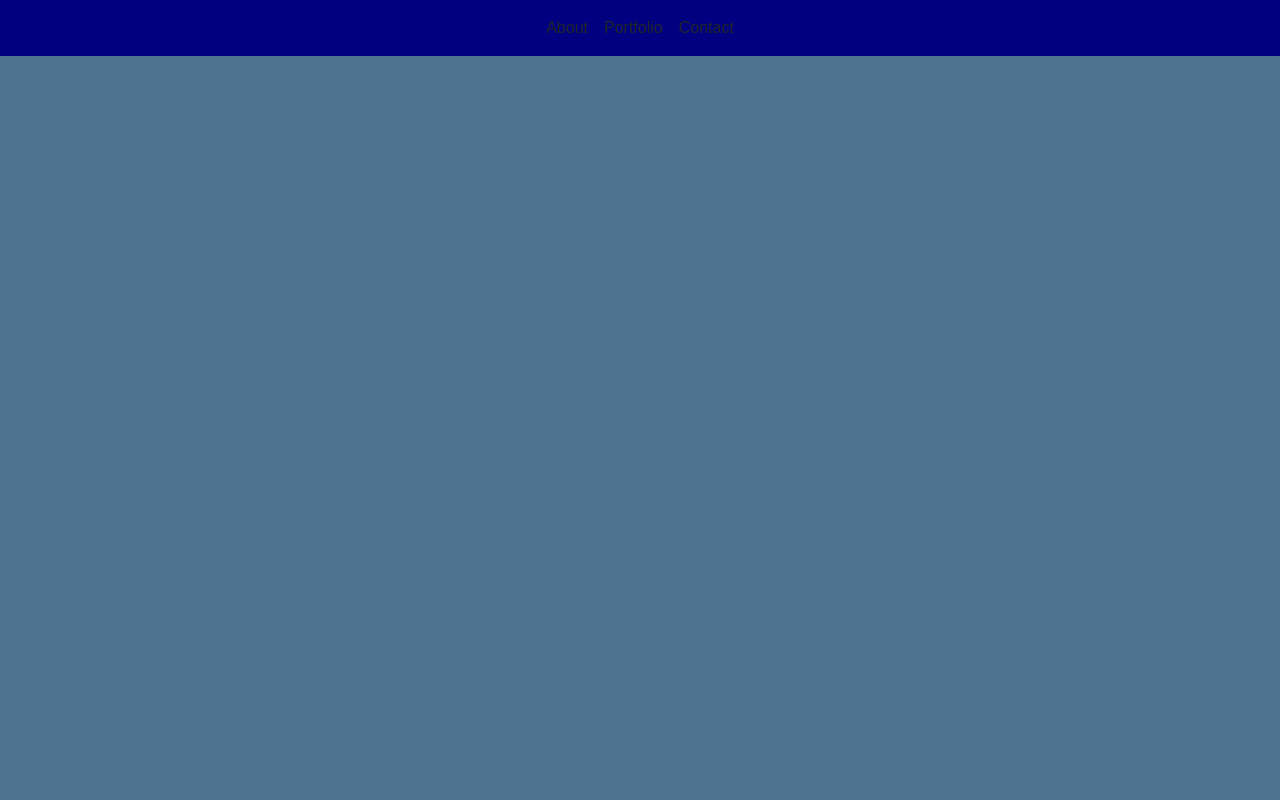
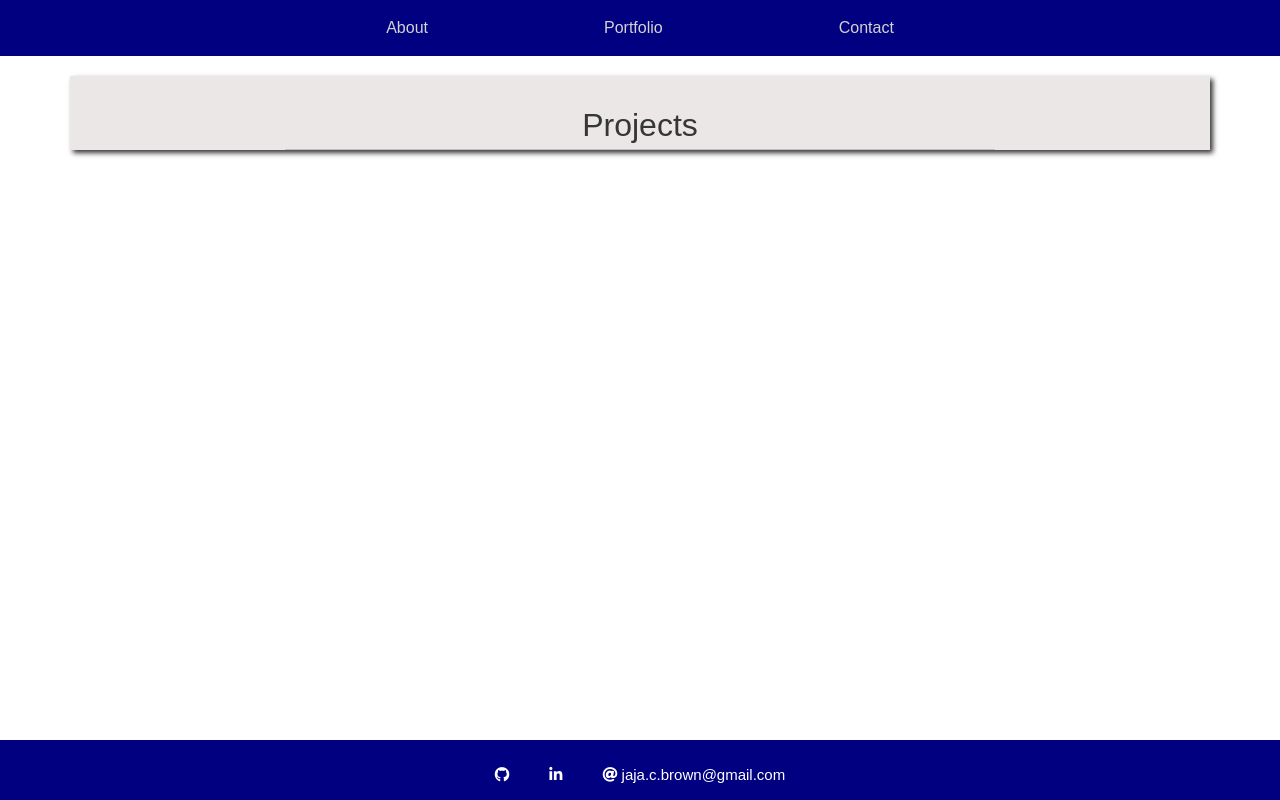
Before and after one commit to jbrown827/react-potfolio, a React (Create React App) app in the folder protfolio/: page /portfolio in a window 1280 px wide. Built offline with nearby package versions, Linux system fonts and the light colour scheme.

Commit message:
Setup routes

```diff
--- a/protfolio/src/App.js
+++ b/protfolio/src/App.js
@@ -4,18 +4,16 @@ import About from "./components/About";
 import Portfolio from "./components/Porfolio";
 import Footer from "./components/Footer";
 import Landing from "./components/Landing";
-import { BrowserRouter as Router, Switch, Route } from "react-router-dom";
+import { BrowserRouter as Router, Switch, Route, Link } from "react-router-dom";
 
 function App() {
   return (
     <Router>
       <div className="App">
-        <Switch>
-          <Nav />
-          <Route path="/about" exact component={About} />
-          <Route path="/portfolio" component={Portfolio} />
-          <Footer />
-        </Switch>
+        <Nav />
+        <Route path="/about" component={About} />
+        <Route path="/portfolio" component={Portfolio} />
+        <Footer />
       </div>
     </Router>
   );
--- a/protfolio/src/components/Nav.js
+++ b/protfolio/src/components/Nav.js
@@ -1,5 +1,7 @@
 import React from "react";
 import Style from "./Style.css";
+import { Link } from "react-router-dom";
+import Landing from "./Landing";
 
 const Nav = () => {
   return (
@@ -18,9 +20,15 @@ const Nav = () => {
         </button>
         <div className="collapse navbar-collapse" id="navbarNavAltMarkup">
           <ul className="navbar-nav mx-auto">
-            <li className="nav-item nav-link">About</li>
-            <li className="nav-item nav-link">Portfolio</li>
-            <li className="nav-item nav-link">Contact</li>
+            <Link to="/about">
+              <li className="nav-item nav-link">About</li>
+            </Link>
+            <Link to="/portfolio">
+              <li className="nav-item nav-link">Portfolio</li>
+            </Link>
+            <Link to="/contact">
+              <li className="nav-item nav-link">Contact</li>
+            </Link>
           </ul>
         </div>
       </nav>
--- a/protfolio/src/components/Style.css
+++ b/protfolio/src/components/Style.css
@@ -5,7 +5,7 @@
 
 body {
   font-family: "Poppins", sans-serif;
-  background: #4f738f;
+  background: white;
 }
 
 a {
@@ -26,6 +26,7 @@ a:active {
 
 .navbar {
   background: navy;
+  color: white;
   /* opacity: 1; */
 }
 
@@ -45,7 +46,14 @@ a:active {
   font-size: 26px;
 }
 
-.nav-link:hover {
+.nav-item {
+  margin: 0px 50px;
+}
+
+.nav-item:link,
+.nav-item:visited,
+.nav-item:hover,
+.nav-item:active {
   color: white;
 }
 
```
